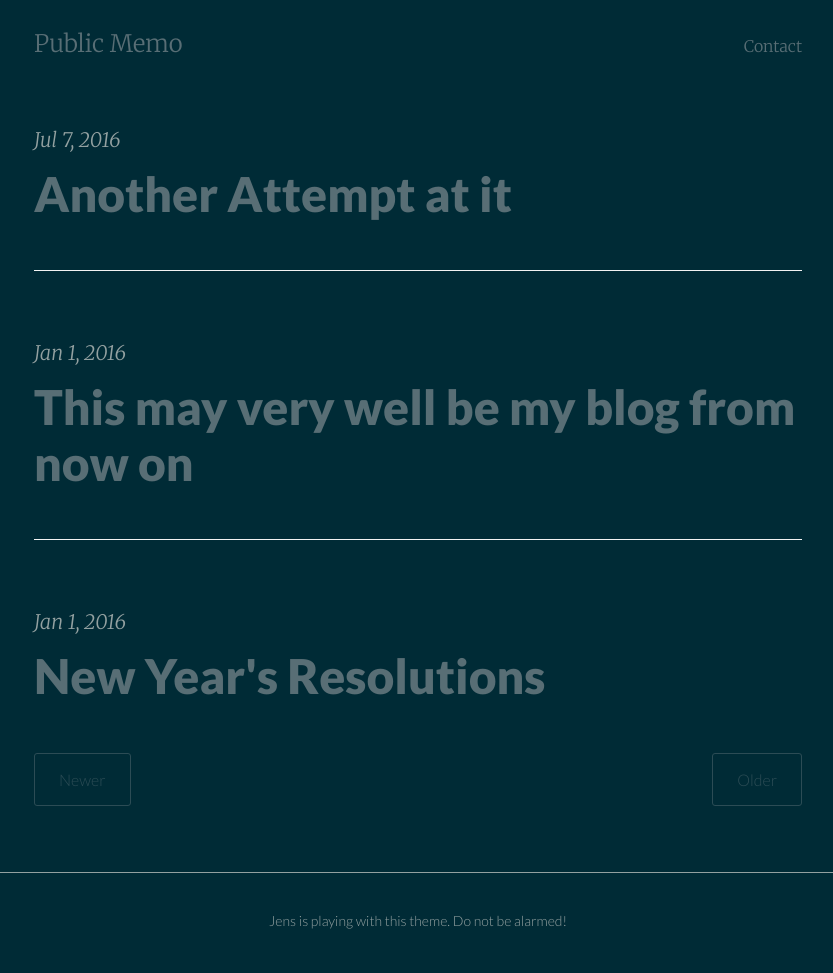
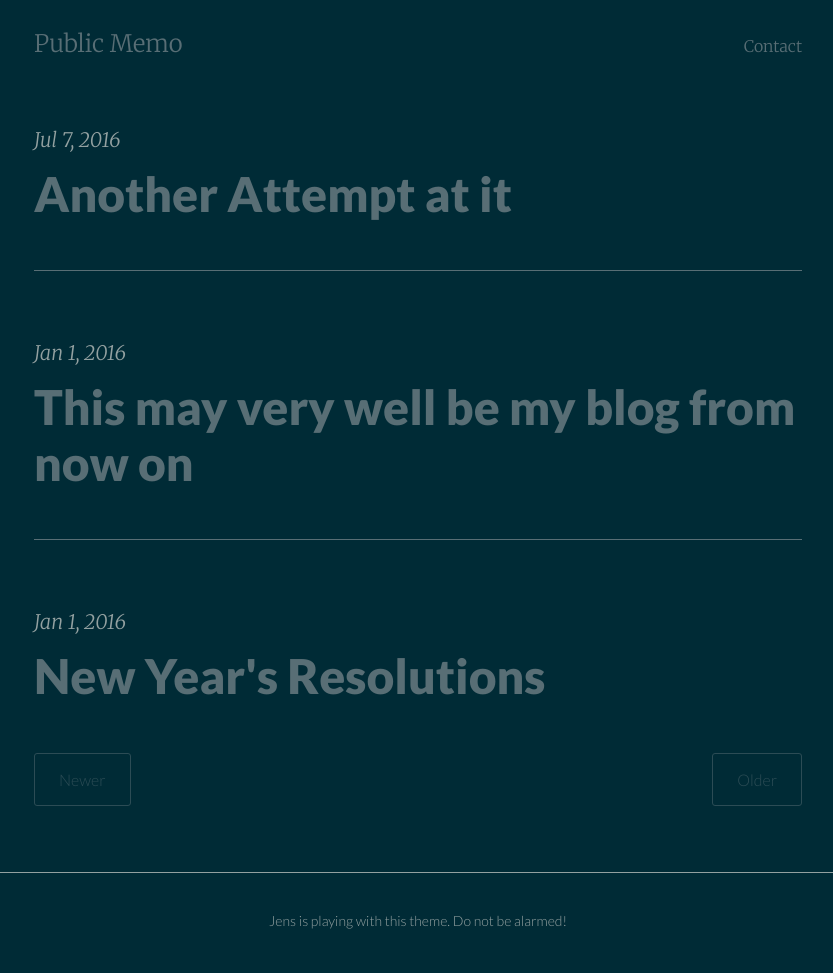
Before and after one commit to ohyran/ohyran.github.io, a Jekyll site: the page built from index.html, in a window 1280 px wide. Shown: the whole page, without its empty margins (222-1055 px from the left). Built offline with Jekyll 4.4.1, drawn with Linux system fonts in a browser that asks for light colours; the list of posts is cut into pages by our own code.

Commit message:
Update pixyll.css

```diff
--- a/css/pixyll.css
+++ b/css/pixyll.css
@@ -334,7 +334,7 @@ h6 {
   .posts .post {
     margin-bottom: 4rem;
     padding-bottom: 2rem;
-    border-bottom: thin solid #f3f3f3;
+    border-bottom: thin solid #586e75;
   }
 
   .posts .post:last-child {
```
